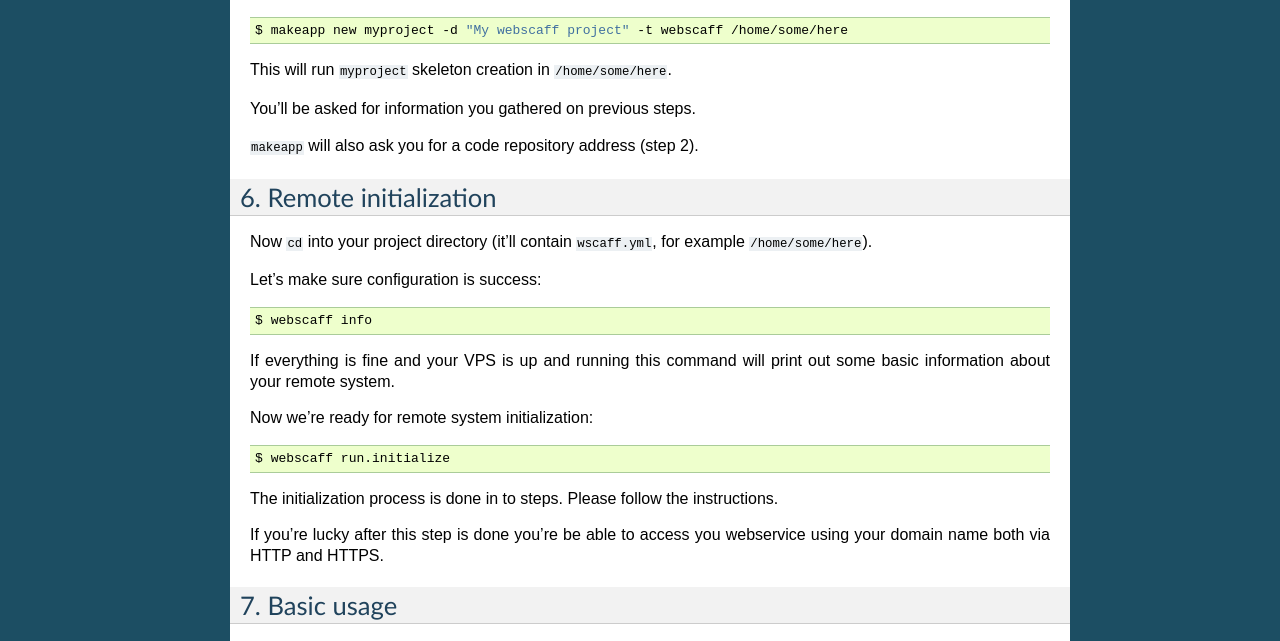
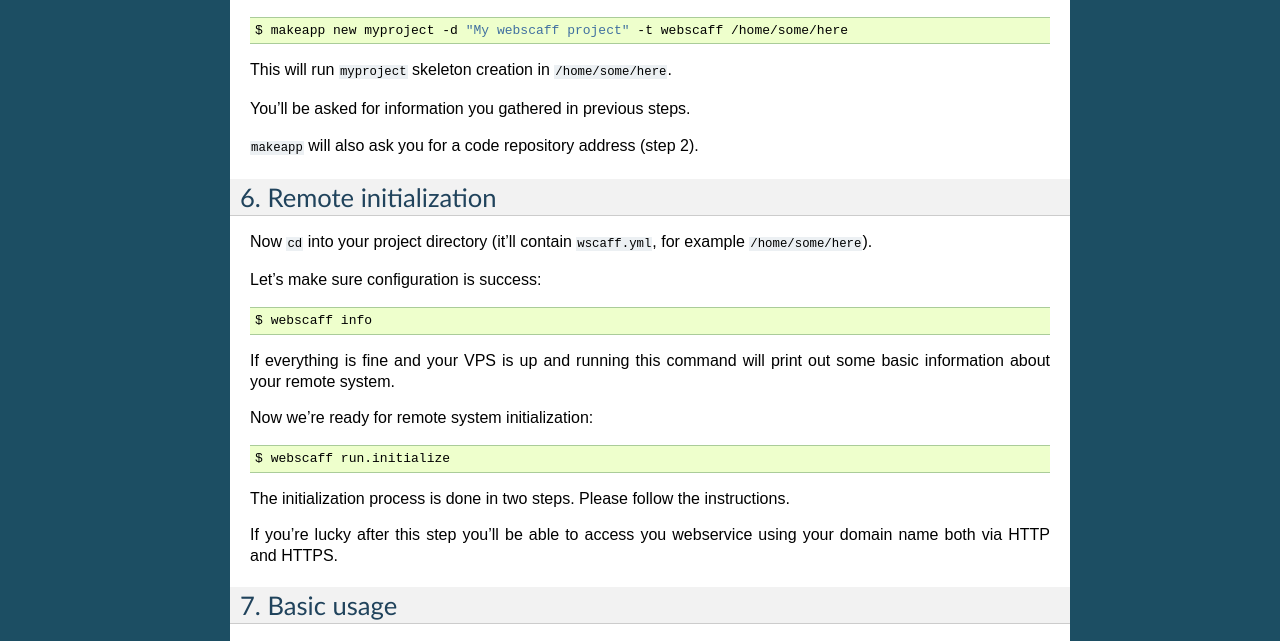
Before and after one commit to idlesign/webscaff, a Sphinx documentation site: the page built from docs/source/quickstart.rst, in a window 1280 px wide. Shown: the part 1036-1677 px from the top of the page. Built offline with Sphinx 7.4.7, drawn with Linux system fonts in a browser that asks for light colours.

Commit message:
Typos fix.

```diff
--- a/docs/source/quickstart.rst
+++ b/docs/source/quickstart.rst
@@ -70,7 +70,7 @@ template of ``makeapp`` - https://pypi.org/project/makeapp:
 
 This will run ``myproject`` skeleton creation in ``/home/some/here``.
 
-You'll be asked for information you gathered on previous steps.
+You'll be asked for information you gathered in previous steps.
 
 ``makeapp`` will also ask you for a code repository address (step 2).
 
@@ -99,9 +99,9 @@ Now we're ready for remote system initialization:
     $ webscaff run.initialize
 
 
-The initialization process is done in to steps. Please follow the instructions.
+The initialization process is done in two steps. Please follow the instructions.
 
-If you're lucky after this step is done you're be able to access you webservice
+If you're lucky after this step you'll be able to access you webservice
 using your domain name both via HTTP and HTTPS.
 
 
```
